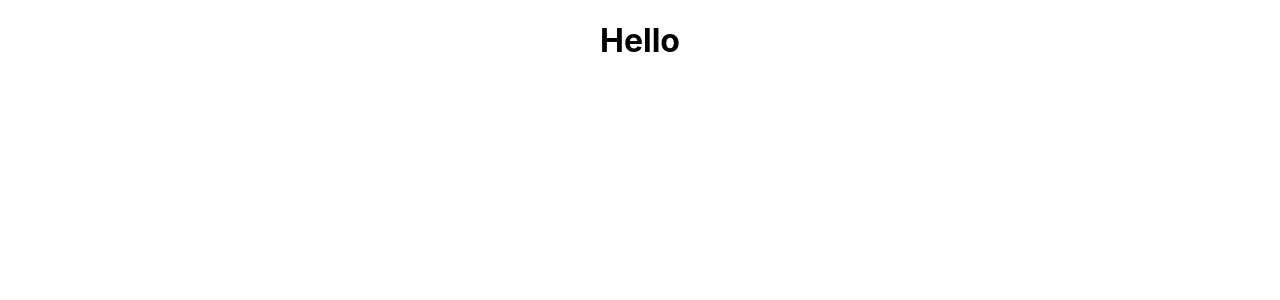
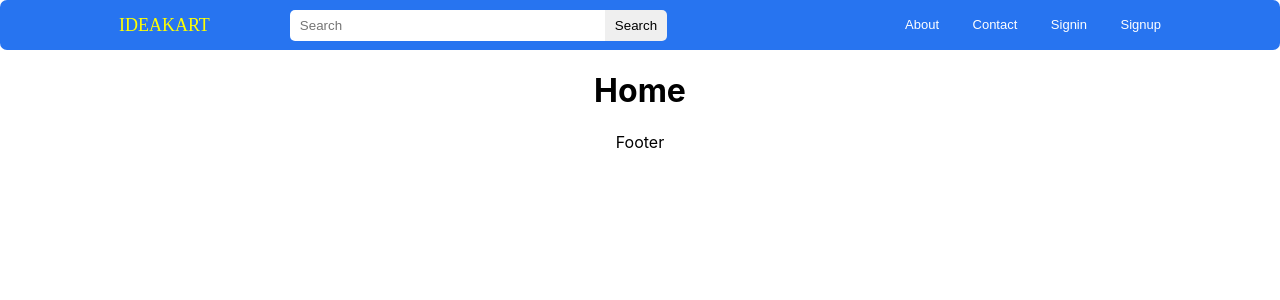
Before and after one commit to fahisayub/ideakart-clone, a React (Create React App) app: page / in a window 1280 px wide. Shown: the top 300 px of the page. Built offline with nearby package versions, Linux system fonts and the light colour scheme.

Commit message:
navbar added

```diff
--- a/package.json
+++ b/package.json
@@ -15,6 +15,7 @@
     "react": "^18.1.0",
     "react-dom": "^18.1.0",
     "react-redux": "^8.0.2",
+    "react-router": "^6.3.0",
     "react-router-dom": "^6.3.0",
     "react-scripts": "5.0.1",
     "redux": "^4.2.0",
--- a/src/App.js
+++ b/src/App.js
@@ -1,10 +1,11 @@
 import logo from './logo.svg';
 import './App.css';
+import AllRoutes from './components/AllRoutes/AllRoutes';
 
 function App() {
   return (
     <div className="App">
-     <h1>Hello</h1>
+     <AllRoutes />
     </div>
   );
 }
--- /dev/null
+++ b/src/components/About/About.css
@@ -0,0 +1,7 @@
+p{
+    font-family: 'Times New Roman', Times, serif;
+    font-size: 18px;
+    font-weight: 400px;
+    line-height: 28px;
+    color: #333333;
+}
--- /dev/null
+++ b/src/components/About/About.jsx
@@ -0,0 +1,16 @@
+import React from 'react'
+import "./About.css"
+
+const About = () => {
+  return (
+    <div id='text'>
+       <p>Ideakart is a site that gives u an idea about the book you want to buy. We offer a huge collection of books in diverse categories.</p>
+       <p>We have a user friendly search engine and a quick delivery system. With this we even provide best discounts on our books. You can write to us for any idea or any help you need.</p>
+       <p>Ideakart is a site that gives u an idea and a platform for the book you want. We offer a huge collection of books in diverse categories.</p>
+       <p>We have a user friendly search engine and a quick delivery system. With this we even provide best discounts on our books. You can write to us for any idea or any help you need.</p>
+
+    </div>
+  )
+}
+
+export default About
--- /dev/null
+++ b/src/components/AllRoutes/AllRoutes.jsx
@@ -0,0 +1,23 @@
+import React from 'react'
+import { Route, Routes } from 'react-router'
+import About from '../About/About'
+import Contact from '../Contact/Contact'
+import Footer from '../Footer/Footer'
+import Home from '../Home/Home'
+import Navbar from '../Navbar/Navbar'
+
+const AllRoutes = () => {
+  return (
+    <div>
+        <Navbar />
+            <Routes>
+                <Route path='/' element={<Home />} />
+                <Route path='/about' element={<About />} />
+                <Route path='/contact' element={<Contact />} />
+            </Routes>
+        <Footer />
+    </div>
+  )
+}
+
+export default AllRoutes
--- /dev/null
+++ b/src/components/Contact/Contact.jsx
@@ -0,0 +1,9 @@
+import React from 'react'
+
+const Contact = () => {
+  return (
+    <div>Contact</div>
+  )
+}
+
+export default Contact
--- /dev/null
+++ b/src/components/Home/Home.jsx
@@ -0,0 +1,11 @@
+import React from 'react'
+
+const Home = () => {
+  return (
+    <div>
+        <h1>Home</h1>
+    </div>
+  )
+}
+
+export default Home
--- /dev/null
+++ b/src/components/Navbar/Navbar.css
@@ -0,0 +1,70 @@
+#navbar{
+    display: flex;
+    width: 100%;
+    height: 50px;
+    background-color: #2774f0;
+    color: white;
+    display: flex;
+    justify-content: space-around;
+    align-items: center;
+    border-radius: 7px;
+
+}
+#titile{
+    display: flex;
+    height: 70%;
+    /* width: 30%; */
+    /* justify-content: space-between; */
+    align-items: center;
+    /* border: 1px solid red; */
+}
+#about{
+    display: flex;
+    /* border: 1px solid red; */
+    width: 20%;
+    height: 50%;
+    justify-content: space-between;
+    align-items: center;
+}
+#search{
+    padding: 8px 10px;
+    width: 300px;
+    margin-left: 80px;
+    border-bottom-left-radius: 5px;
+    border-top-left-radius: 5px ;
+    border: none;
+}
+#button{
+    padding: 8px 10px;
+    margin-left: -5px;
+    border: none;
+    border-bottom-right-radius: 5px;
+    border-top-right-radius: 5px;
+}
+#logo{
+    font-family: serif;
+    font-size: 18px;
+    font-weight: 400px;
+    line-height: 20px;
+    color: #ffff00;
+}
+a{
+    text-decoration: none;
+    color: white;
+    font-family: sans-serif;
+    font-size: 13px;
+    font-weight: 400px;
+    line-height: 20px;
+
+}
+#about p{
+    color: white;
+    font-family: sans-serif;
+    font-size: 13px;
+    font-weight: 400px;
+    line-height: 20px;
+}
+#search:focus{
+    border: none;
+    outline: none;
+}
--- a/src/components/Navbar/Navbar.jsx
+++ b/src/components/Navbar/Navbar.jsx
@@ -1,8 +1,24 @@
 import React from 'react';
+import { Link } from 'react-router-dom';
+import "./Navbar.css"
 
 const Navbar = () => {
     return (
-        <div>
+        <div id='navbar'>
+            <div id='titile'>
+            <Link to='/'><p id='logo'>IDEAKART</p></Link>
+            <div>
+            <input type="text" id='search' placeholder='Search' />
+            <button id='button'>Search</button>
+            </div>
+            </div>
+
+            <div id='about'>
+            <Link to="/about"><p>About</p></Link>
+            <Link to="/contact"><p>Contact</p></Link>
+            <p>Signin</p>
+            <p>Signup</p>
+            </div>
 
         </div>
     );
--- a/src/index.js
+++ b/src/index.js
@@ -3,11 +3,14 @@ import ReactDOM from 'react-dom/client';
 import './index.css';
 import App from './App';
 import reportWebVitals from './reportWebVitals';
+import {BrowserRouter} from 'react-router-dom'
 
 const root = ReactDOM.createRoot(document.getElementById('root'));
 root.render(
   <React.StrictMode>
-    <App />
+    <BrowserRouter>
+     <App />
+    </BrowserRouter>
   </React.StrictMode>
 );
 
```
Also changed, not shown: 1 other file (tests, documents, lock files or other folders).
